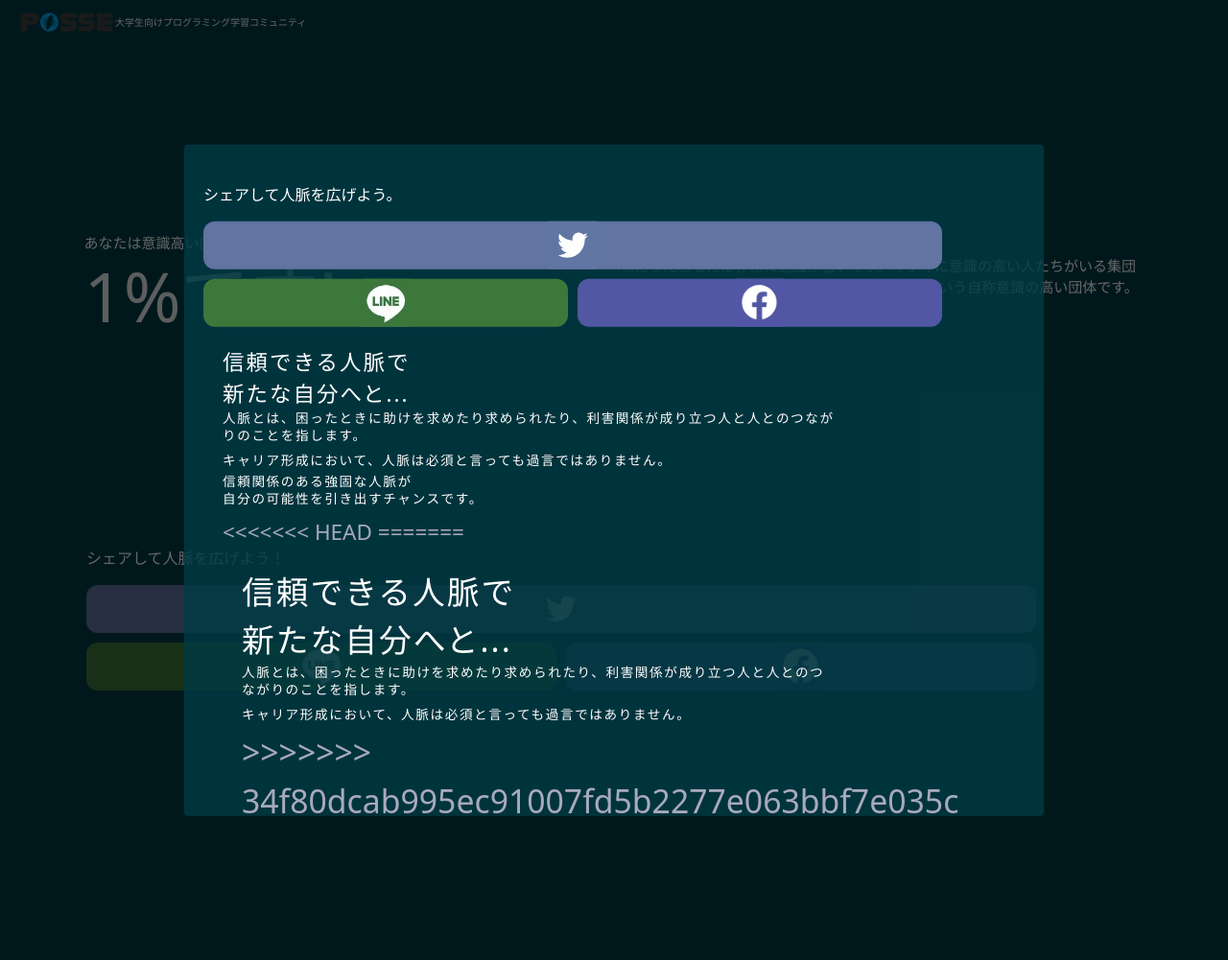
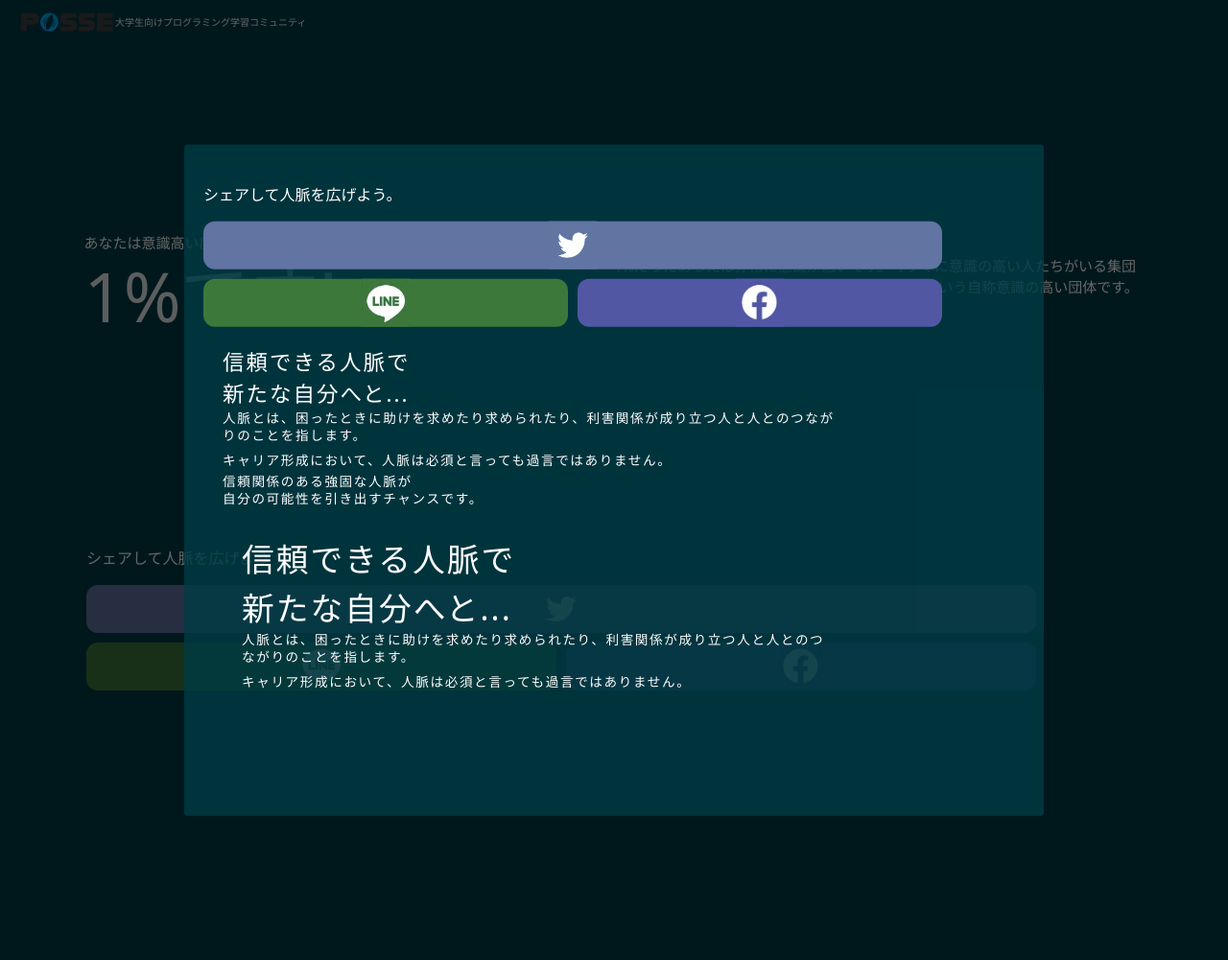
Before and after one commit to posse-ap/posse1-hackathon-202202-team2H, a PHP site: page /result.php in a window 1280 px wide. Shown: the whole page at 96% size. Run offline with PHP 8.4, Linux system fonts and the light colour scheme; the visitor is signed in with stand-in values (Sample User, id 1); some libraries are stand-ins or nearby versions.

Commit message:
コンフ解消

```diff
--- a/www/html/result.php
+++ b/www/html/result.php
@@ -60,8 +60,6 @@ if (!isset($_SESSION['result'])) {
                     </p>
                 </div>
 
-<<<<<<< HEAD
-=======
         <!-- case_desc -->
         <section class="container case_desc result_section box fadeIn">
             <div class="case_desc_title">
@@ -82,7 +80,6 @@ if (!isset($_SESSION['result'])) {
                     <!-- 一人では得られない情報を得られたり、アドバイスをもらえたり、ビジネスシーンでもプライベートでも、困ったときや助けてほしいときにプラスの要素をもたらしてくれる存在です。 -->
                 <!-- </p> -->
             </div>
->>>>>>> 34f80dcab995ec91007fd5b2277e063bbf7e035c
 
             </section>
         </div>
@@ -211,18 +208,11 @@ if (!isset($_SESSION['result'])) {
     <!-- official -->
     <section class="official_sec">
         <!-- <p>覗いてみる</p> -->
-<<<<<<< HEAD
-        <div class="posse_btn">
-            <a href="https://posse-ap.com/">
-                公式ページ
-            </a>
-=======
         <div class="diag_btn w-50 mx-auto">
         <a href="https://posse-ap.com/">
             公式ページ
             <i class="bi bi-caret-right "></i>
         </a>
->>>>>>> 34f80dcab995ec91007fd5b2277e063bbf7e035c
         </div>
 
         <!-- <button>
```
